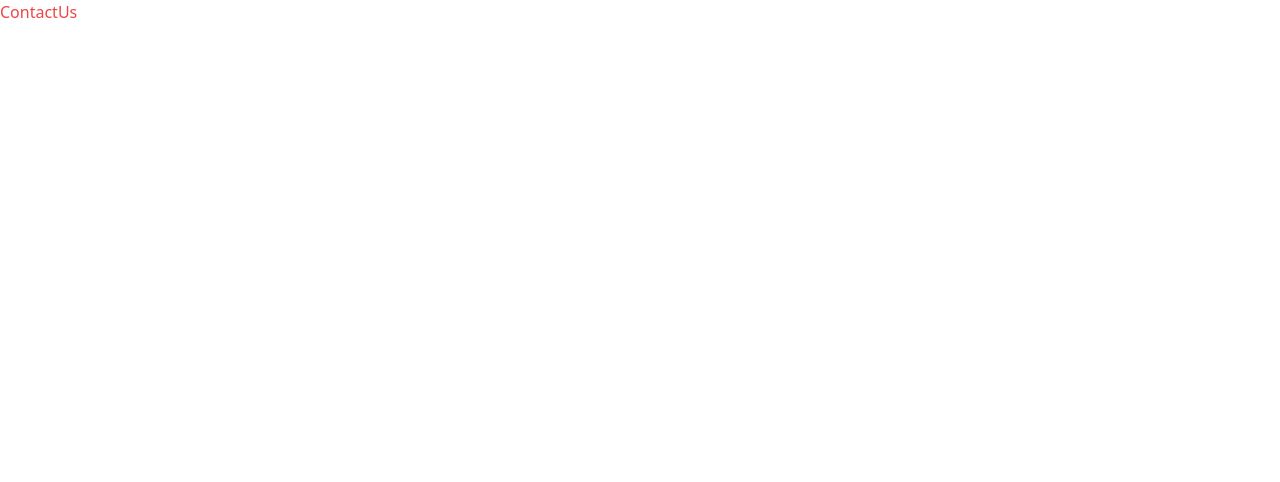
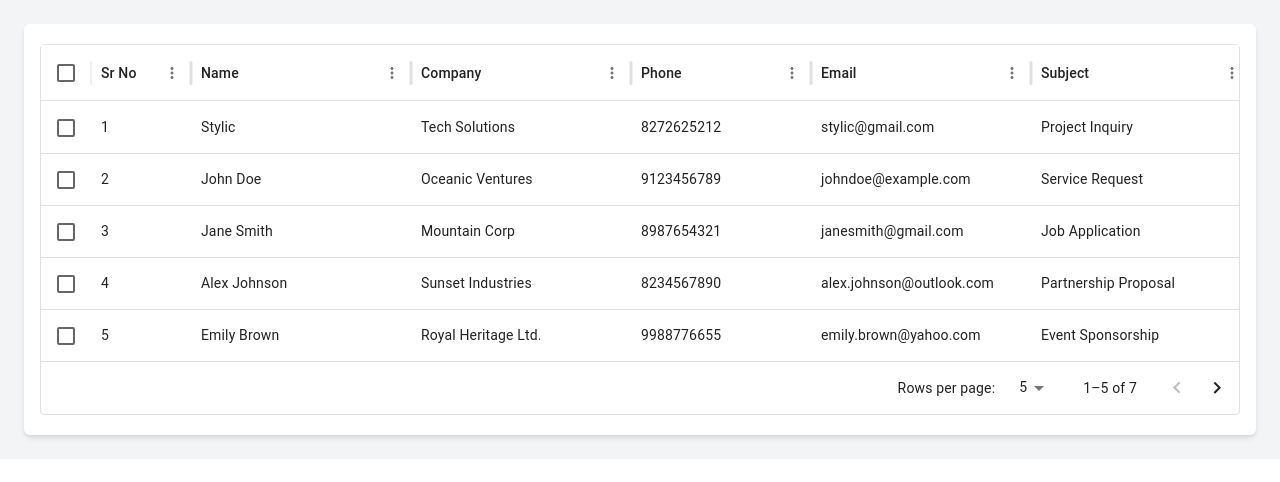
Before and after one commit to anantasolution/qalabs, a React (Create React App) app in the folder admin-ui/: page /contactus in a window 1280 px wide. Shown: the top 482 px of the page. Built offline with nearby package versions, Linux system fonts and the light colour scheme.

Commit message:
dashboard and data of ContactUs form

```diff
--- a/admin-ui/src/data/ContactUs.js
+++ b/admin-ui/src/data/ContactUs.js
@@ -1 +1,77 @@
-//Write column data
+import { useState } from "react";
+
+const SwitchButton = function () {
+    const [isOn, setIsOn] = useState(true);
+
+    return (
+        <div
+            className={`w-12 h-6 flex items-center rounded-full p-1 cursor-pointer transition-all duration-300 ${isOn ? "bg-green-500" : "bg-red-500"}`}
+            onClick={() => setIsOn(!isOn)}
+        >
+            <div
+                className={`bg-white w-4 h-4 rounded-full shadow-md transform transition-all duration-300 ${isOn ? "translate-x-6" : "translate-x-0"}`}
+            ></div>
+        </div>
+    );
+};
+
+export const columns = [
+    {
+        field: "id",
+        headerClassName: "super-app-theme--header",
+        headerName: "Sr No",
+        minWidth: 100,
+    },
+    {
+        field: "name",
+        headerClassName: "super-app-theme--header",
+        headerName: "Name",
+        minWidth: 220,
+    },
+    {
+        field: "company",
+        headerClassName: "super-app-theme--header",
+        headerName: "Company",
+        minWidth: 220,
+    },
+    {
+        field: "phone",
+        headerClassName: "super-app-theme--header",
+        headerName: "Phone",
+        minWidth: 180,
+    },
+    {
+        field: "email",
+        headerClassName: "super-app-theme--header",
+        headerName: "Email",
+        minWidth: 220,
+    },
+    {
+        field: "subject",
+        headerClassName: "super-app-theme--header",
+        headerName: "Subject",
+        minWidth: 220,
+    },
+    {
+        field: "message",
+        headerClassName: "super-app-theme--header",
+        headerName: "Message",
+        minWidth: 220,
+    },
+    {
+        field: "createdAt",
+        headerClassName: "super-app-theme--header",
+        headerName: "Created At",
+        minWidth: 220,
+    },
+];
+
+export const rows = [
+    { id: 1, name: "Stylic", company: "Tech Solutions", phone: "8272625212", email: "stylic@gmail.com", subject: "Project Inquiry", message: "Looking for a web development team.", createdAt: "2024-02-10" },
+    { id: 2, name: "John Doe", company: "Oceanic Ventures", phone: "9123456789", email: "johndoe@example.com", subject: "Service Request", message: "Need details about your services.", createdAt: "2024-02-09" },
+    { id: 3, name: "Jane Smith", company: "Mountain Corp", phone: "8987654321", email: "janesmith@gmail.com", subject: "Job Application", message: "Applying for a software engineer role.", createdAt: "2024-02-08" },
+    { id: 4, name: "Alex Johnson", company: "Sunset Industries", phone: "8234567890", email: "alex.johnson@outlook.com", subject: "Partnership Proposal", message: "Interested in a business collaboration.", createdAt: "2024-02-07" },
+    { id: 5, name: "Emily Brown", company: "Royal Heritage Ltd.", phone: "9988776655", email: "emily.brown@yahoo.com", subject: "Event Sponsorship", message: "Looking for sponsors for an event.", createdAt: "2024-02-06" },
+    { id: 6, name: "Michael White", company: "Skyline Technologies", phone: "7766554433", email: "michael.white@example.com", subject: "Technical Support", message: "Need help with software integration.", createdAt: "2024-02-05" },
+    { id: 7, name: "Sarah Green", company: "Lakeside Enterprises", phone: "6677889900", email: "sarah.green@mail.com", subject: "Product Inquiry", message: "Want details on your latest products.", createdAt: "2024-02-04" }
+];
--- a/admin-ui/src/pages/ContactUs.jsx
+++ b/admin-ui/src/pages/ContactUs.jsx
@@ -1,9 +1,43 @@
-import React from 'react'
+import React, { useState,useRef } from "react";
+import Box from "@mui/material/Box";
+import { DataGrid } from "@mui/x-data-grid";
+import { columns, rows } from "../data/ContactUs"; // Importing Data
 
-function ContactUs() {
-  return (
-    <div className='text-red-500'>ContactUs</div>
-  )
-}
 
-export default ContactUs
+const ContactUs=()=>{
+  const [loading, setLoading] = useState(false);
+  const [openSetting, setOpenSetting] = useState(false);
+  const settingPopref = useRef(null);
+  const settingRef = useRef(null)
+
+  return(
+    <div className="h-full w-full bg-gray-100 flex flex-col">
+
+
+    {/* Table Section */}
+    <div className="h-full w-full p-6">
+      <div className="h-full bg-white px-4 py-5 rounded-md shadow-md">
+        <Box sx={{ height: "100%" }}>
+          <DataGrid
+            rows={rows}
+            columns={columns}
+            pageSize={5}
+            loading={loading}
+            initialState={{
+              pagination: {
+                paginationModel: {
+                  pageSize: 5,
+                },
+              },
+            }}
+            pageSizeOptions={[5, 10]}
+            checkboxSelection
+          />
+        </Box>
+      </div>
+    </div>
+  </div>
+  );
+};
+
+export default ContactUs;
```
